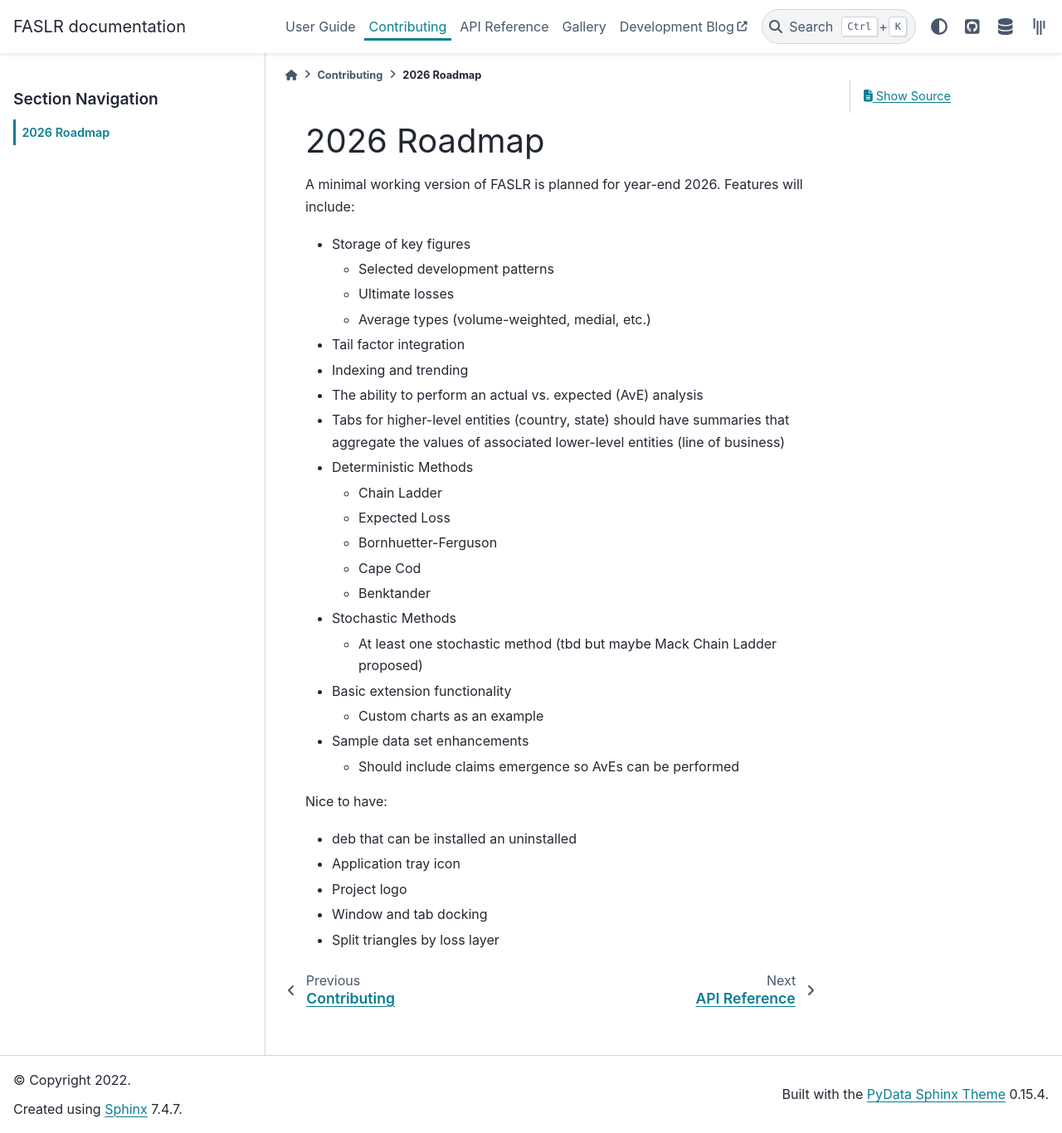
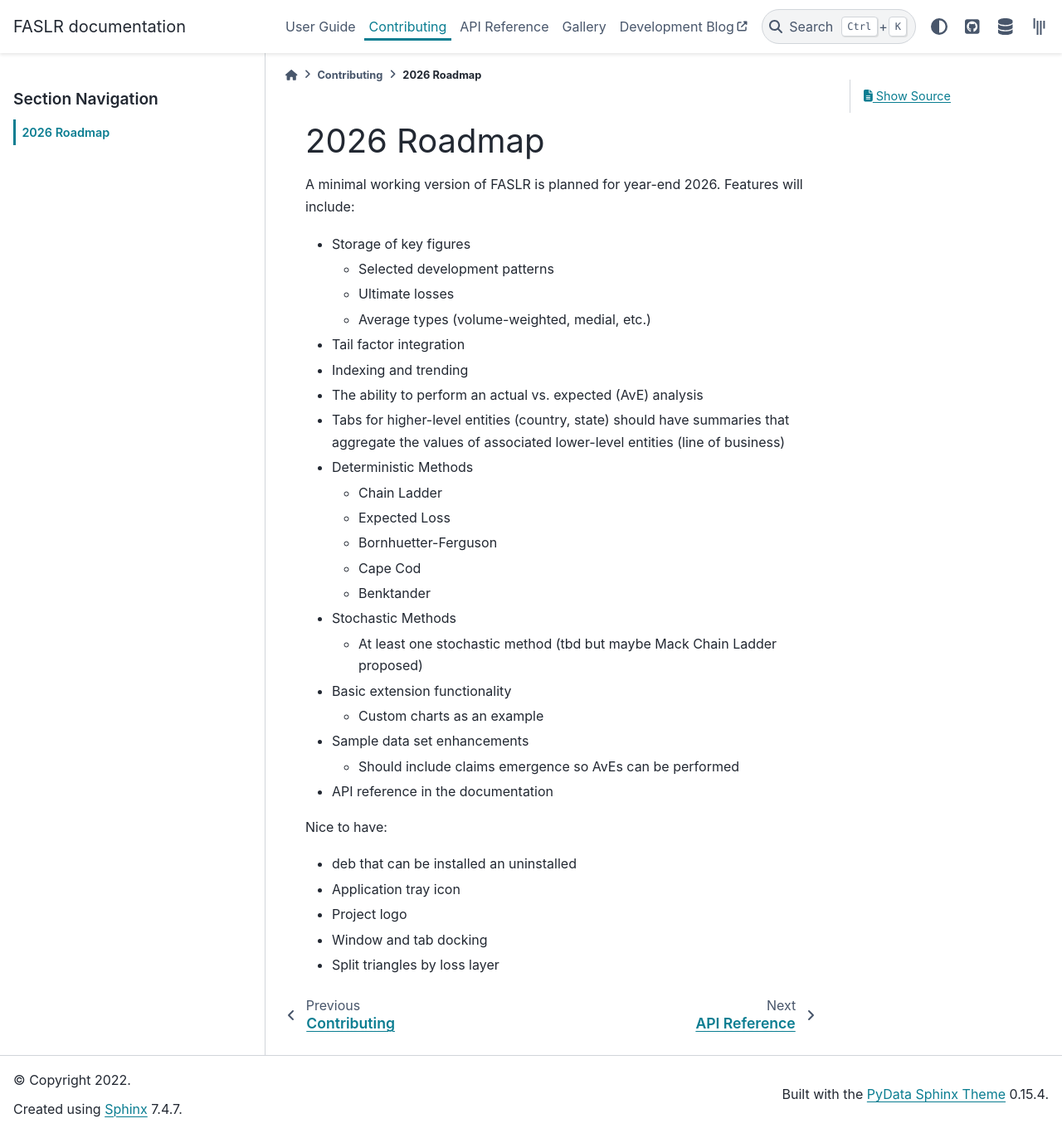
Before and after one commit to casact/FASLR, a Sphinx documentation site: the page built from docs/contributing/roadmap.rst, in a window 1280 px wide and 1366 px high. Shown: the whole window at 83% size. Built offline with Sphinx 7.4.7 and the PyData theme 0.15.4, drawn with Linux system fonts in a browser that asks for light colours; the version number is read from the project's files by our own code.

Commit message:
DOCS: Update roadmap.

```diff
--- a/docs/contributing/roadmap.rst
+++ b/docs/contributing/roadmap.rst
@@ -33,6 +33,8 @@ A minimal working version of FASLR is planned for year-end 2026. Features will i
 
   * Should include claims emergence so AvEs can be performed
 
+* API reference in the documentation
+
 
 Nice to have:
 
```
